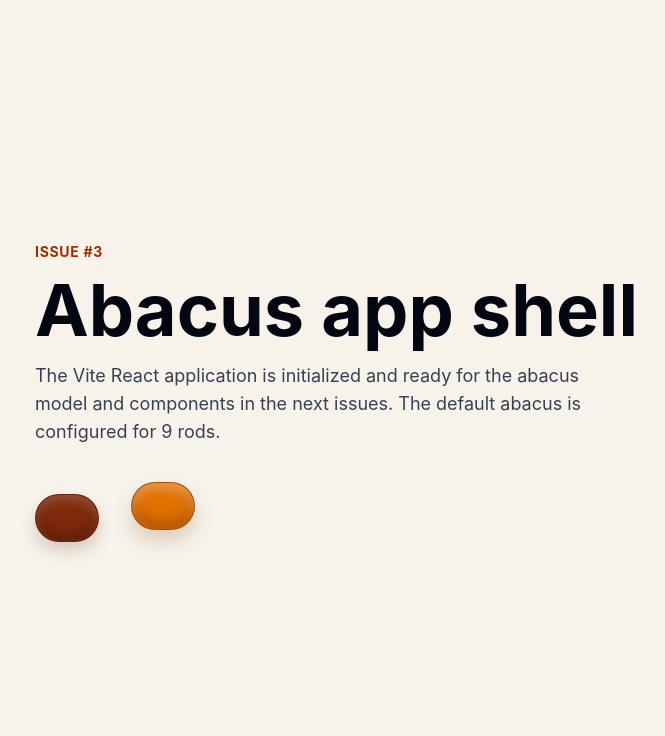
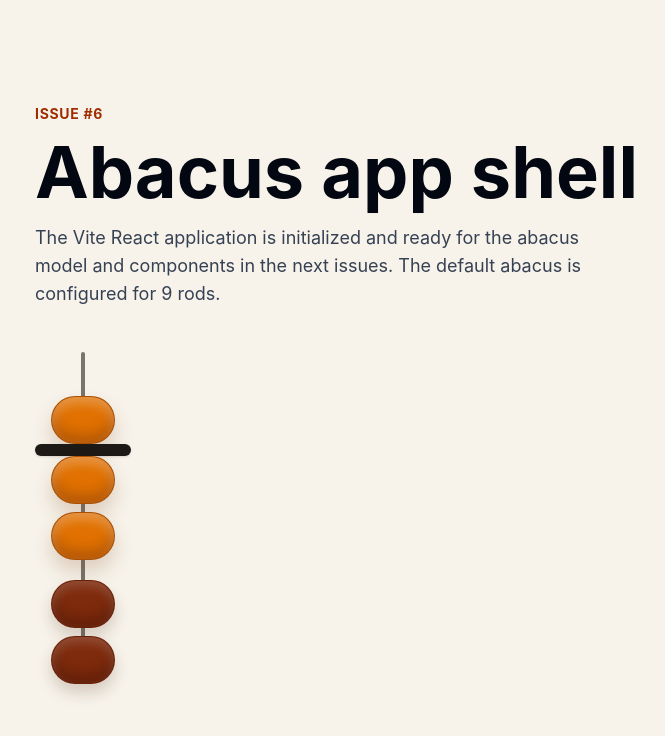
Before and after one commit to mtplayground/alex-1883-test-36, a React (Vite) app: page / in a window 1280 px wide. Shown: the top 736 px of the page, without its empty margins (269-934 px from the left). Built offline with nearby package versions, Linux system fonts and the light colour scheme.

Commit message:
feat: `Rod` component

```diff
--- a/src/App.tsx
+++ b/src/App.tsx
@@ -1,5 +1,11 @@
 import { APP_CONFIG } from './config';
-import { Bead } from './components/Bead';
+import { Rod } from './components/Rod';
+import type { RodState } from './models/abacus';
+
+const PREVIEW_ROD: RodState = {
+  heaven: true,
+  earth: [true, true, false, false],
+};
 
 function App() {
   return (
@@ -9,7 +15,7 @@
     >
       <section className="mx-auto w-full max-w-2xl">
         <p className="mb-3 text-sm font-bold tracking-wider text-orange-800 uppercase">
-          Issue #3
+          Issue #6
         </p>
         <h1
           id="app-title"
@@ -23,11 +29,10 @@
           configured for {APP_CONFIG.rodCount} rods.
         </p>
         <div
-          aria-label="Bead component preview"
-          className="mt-8 flex h-20 items-center gap-8"
+          aria-label="Rod component preview"
+          className="mt-8 flex items-center"
         >
-          <Bead active={false} ariaLabel="Inactive earth bead" kind="earth" />
-          <Bead active ariaLabel="Active earth bead" kind="earth" />
+          <Rod label="Preview rod" rod={PREVIEW_ROD} />
         </div>
       </section>
     </main>
--- /dev/null
+++ b/src/components/Rod.tsx
@@ -0,0 +1,55 @@
+import { Bead } from './Bead';
+import { EARTH_BEAD_COUNT, getRodDigit, type RodState } from '../models/abacus';
+
+type RodProps = Readonly<{
+  rod: RodState;
+  className?: string;
+  label?: string;
+  rodIndex?: number;
+}>;
+
+function joinClasses(...classes: Array<string | undefined>) {
+  return classes.filter(Boolean).join(' ');
+}
+
+export function Rod({ className, label, rod, rodIndex }: RodProps) {
+  const rodLabel =
+    label ?? (rodIndex === undefined ? 'Rod' : `Rod ${rodIndex + 1}`);
+
+  return (
+    <section
+      aria-label={`${rodLabel}, value ${getRodDigit(rod)}`}
+      className={joinClasses(
+        'relative flex w-24 flex-col items-center py-3',
+        className,
+      )}
+      data-rod-value={getRodDigit(rod)}
+    >
+      <div
+        aria-hidden="true"
+        className="absolute top-3 bottom-3 left-1/2 w-1 -translate-x-1/2 rounded-full bg-stone-700/70"
+      />
+      <div className="relative flex h-20 items-end justify-center">
+        <Bead
+          active={rod.heaven}
+          ariaLabel={`${rodLabel} heaven bead`}
+          kind="heaven"
+        />
+      </div>
+      <div
+        aria-hidden="true"
+        className="relative my-3 h-3 w-24 rounded-full bg-stone-900 shadow-sm"
+      />
+      <div className="relative flex flex-col gap-2">
+        {rod.earth.map((active, earthIndex) => (
+          <Bead
+            active={active}
+            ariaLabel={`${rodLabel} earth bead ${earthIndex + 1} of ${EARTH_BEAD_COUNT}`}
+            key={earthIndex}
+            kind="earth"
+          />
+        ))}
+      </div>
+    </section>
+  );
+}
```
